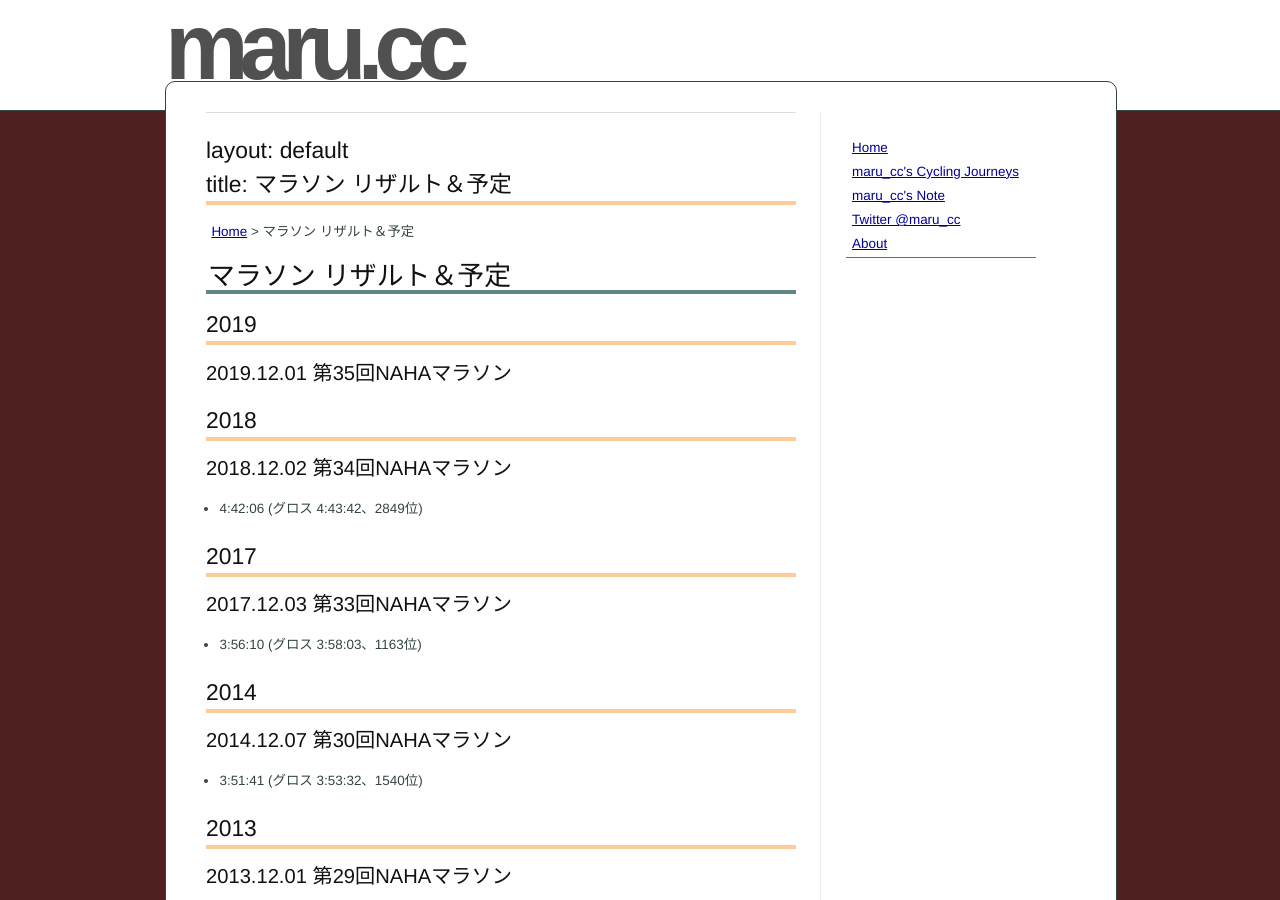
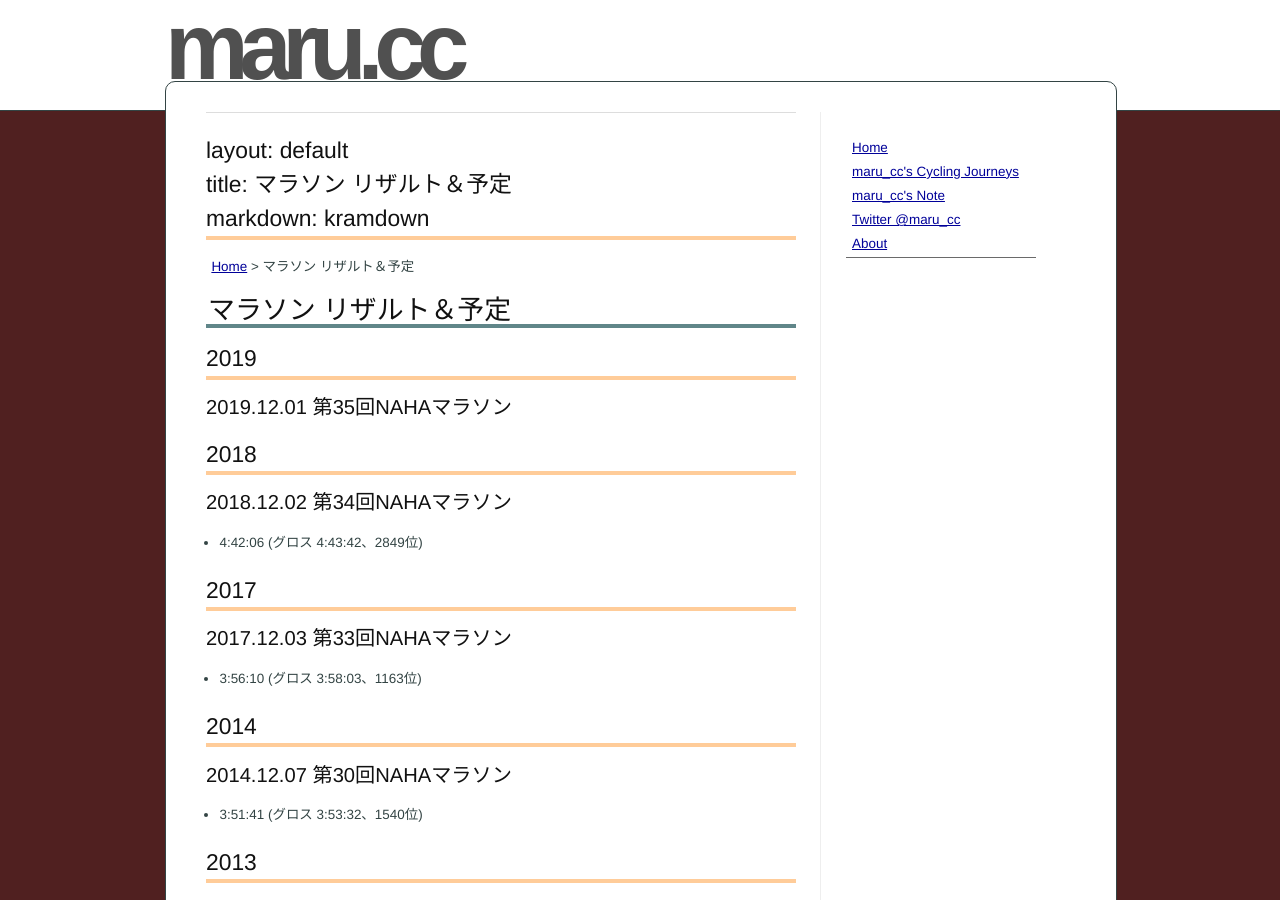
Before and after one commit to marucc/marucc.github.io, a Jekyll site: the page built from sports/results_run.md, in a window 1280 px wide and 900 px high. Built offline with Jekyll 4.4.1, drawn with Linux system fonts in a browser that asks for light colours; our own code applies the rules of GitHub Pages for plain Markdown files.

Commit message:
sports/results_run.md updated from https://stackedit.io/

```diff
--- a/sports/results_run.md
+++ b/sports/results_run.md
@@ -4,8 +4,9 @@
 ---
 
 <hr>
-<h2 id="layout-defaulttitle-マラソン-リザルト＆予定">layout: default<br>
-title: マラソン リザルト＆予定</h2>
+<h2 id="layout-defaulttitle-マラソン-リザルト＆予定markdown-kramdown">layout: default<br>
+title: マラソン リザルト＆予定<br>
+markdown: kramdown</h2>
 <p><a href="/">Home</a> &gt; マラソン リザルト＆予定</p>
 <h1 id="マラソン-リザルト＆予定">マラソン リザルト＆予定</h1>
 <h2 id="section">2019</h2>
```
